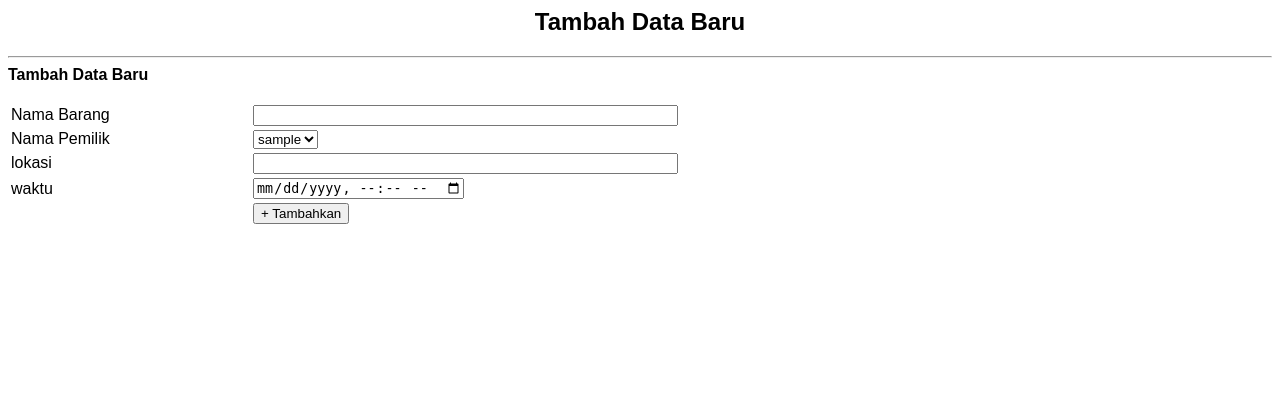
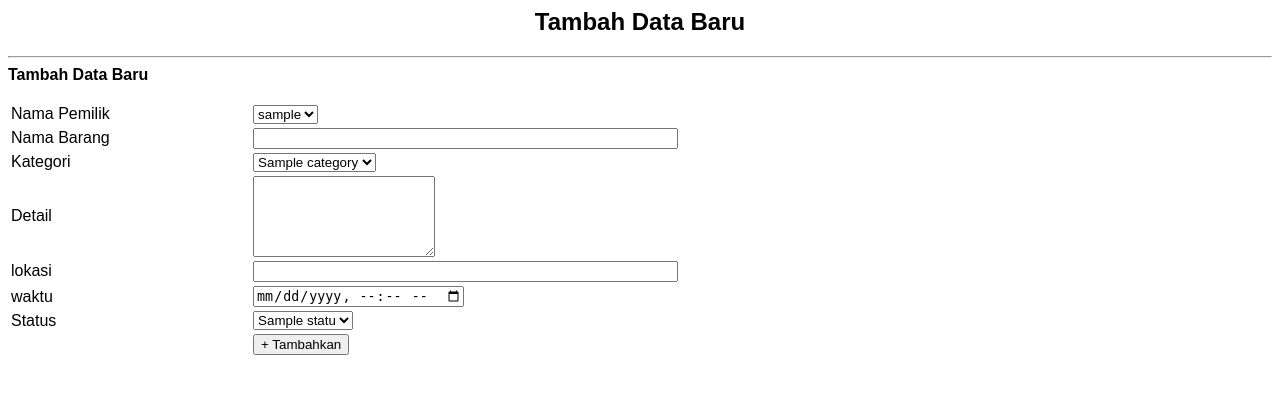
Before and after one commit to E3h0/Projek_akhir_basdat, a PHP site: page /tambah_item.php in a window 1280 px wide. Shown: the top 394 px of the page. Run offline with PHP 8.4, Linux system fonts and the light colour scheme; tables that the repository leaves empty or names only in its code hold one stand-in row (values such as "Sample post").

Commit message:
update semua fitur di tambah_item.php

```diff
--- a/tambah_item.php
+++ b/tambah_item.php
@@ -5,6 +5,8 @@
 <?php
     include "config.php";
     $get_pemilik = mysqli_query($conn, "SELECT * FROM pengguna");
+    $get_cat = mysqli_query($conn, "SELECT * FROM category");
+    $get_stat = mysqli_query($conn, "SELECT * FROM status");
 ?>
 <body style="font-family:arial">
  <center><h2>Tambah Data Baru</center>
@@ -14,10 +16,6 @@
 
     <form action="tambah_item.php" method="post" name="form1">
         <table width="100%" border="0">
-            <tr>
-                <td>Nama Barang</td>
-                <td><input type="text" name="item_name" size="50" required></td>
-            </tr>
             <tr>
                 <td>Nama Pemilik</td>
                 <!-- <td><input type="text" name="nama_pemilik" size="50" required></td> -->
@@ -33,12 +31,48 @@
                 </td>
             </tr>
             <tr>
+                <td>Nama Barang</td>
+                <td><input type="text" name="item_name" size="50" required></td>
+            </tr>
+            <tr>
+                <td>Kategori</td>
+                <!-- <td><input type="text" name="nama_pemilik" size="50" required></td> -->
+                <td>
+                <label for="kategori"></label>
+                <select name="kategori" id="kategori">
+                    <?php
+                        while($cat = mysqli_fetch_array($get_cat)) {
+                            echo "<option value=".$cat['category_name'].">".$cat['category_name']."</option>";
+                        }
+                    ?>
+                </select>
+                </td>
+            </tr>
+            <tr>
+                <td>Detail</td>
+                <td><textarea rows="5" name="detail" required></textarea></td>
+            </tr>
+            <tr>
                 <td>lokasi</td>
                 <td><input type="text" name="lokasi_hilang" size="50" required></td>
             </tr>
             <tr>
                 <td>waktu</td>
                 <td><input type="datetime-local" name="waktu_hilang" size="50" required></td>
+            </tr>
+            <tr>
+                <td>Status</td>
+                <!-- <td><input type="text" name="nama_pemilik" size="50" required></td> -->
+                <td>
+                <label for="st"></label>
+                <select name="st" id="st">
+                    <?php
+                        while($cat = mysqli_fetch_array($get_stat)) {
+                            echo "<option value=".$cat['s_name'].">".$cat['s_name']."</option>";
+                        }
+                    ?>
+                </select>
+                </td>
             </tr>
             <tr>
                 <td></td>
@@ -55,14 +89,22 @@
         $nama_pemilik = $_POST['nama_pemilik'];
         $lokasi = $_POST['lokasi_hilang'];
         $waktu = $_POST['waktu_hilang'];
+        $cat = $_POST['kategori'];
+        $st = $_POST['st'];
+        $det = $_POST['detail'];
 
 
         // include database connection file
         include "config.php";
 
         // Insert user data into table
-        $tambah_item = "insert into items(`pengguna_id`, `item_name`, `lokasi_hilang`, `waktu_hilang`)
-        values((select id from pengguna where pengguna.username =  '$nama_pemilik'), '$nama_barang', '$lokasi', '$waktu')";
+        $tambah_item = "insert into items(`pengguna_id`, `item_name`, `kategori_id`, `lokasi_hilang`, `waktu_hilang`, `st_id`, `detail`)
+        values
+        (
+        (select id from pengguna where pengguna.username =  '$nama_pemilik'), '$nama_barang',
+        (select c_id from category where category.category_name ='$cat'),'$lokasi', '$waktu',
+        (select s_id from status where status.s_name = '$st'), '$det'
+        )";
         $kerjakan=mysqli_query($conn, $tambah_item);
         if($kerjakan)
         {
```
